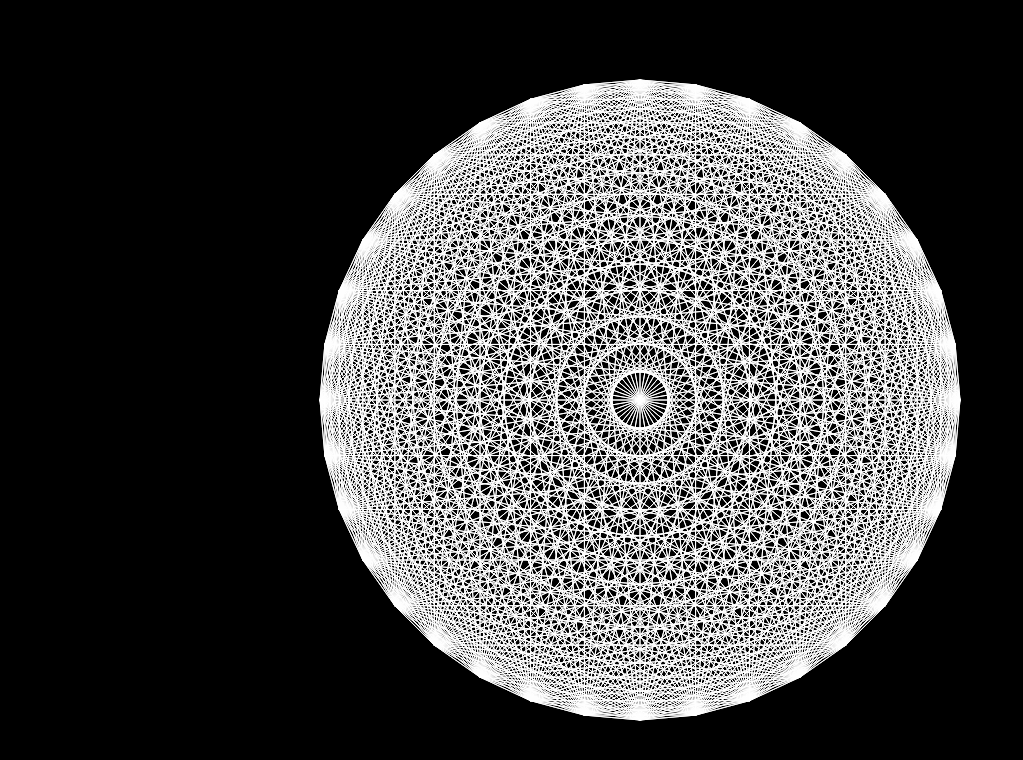
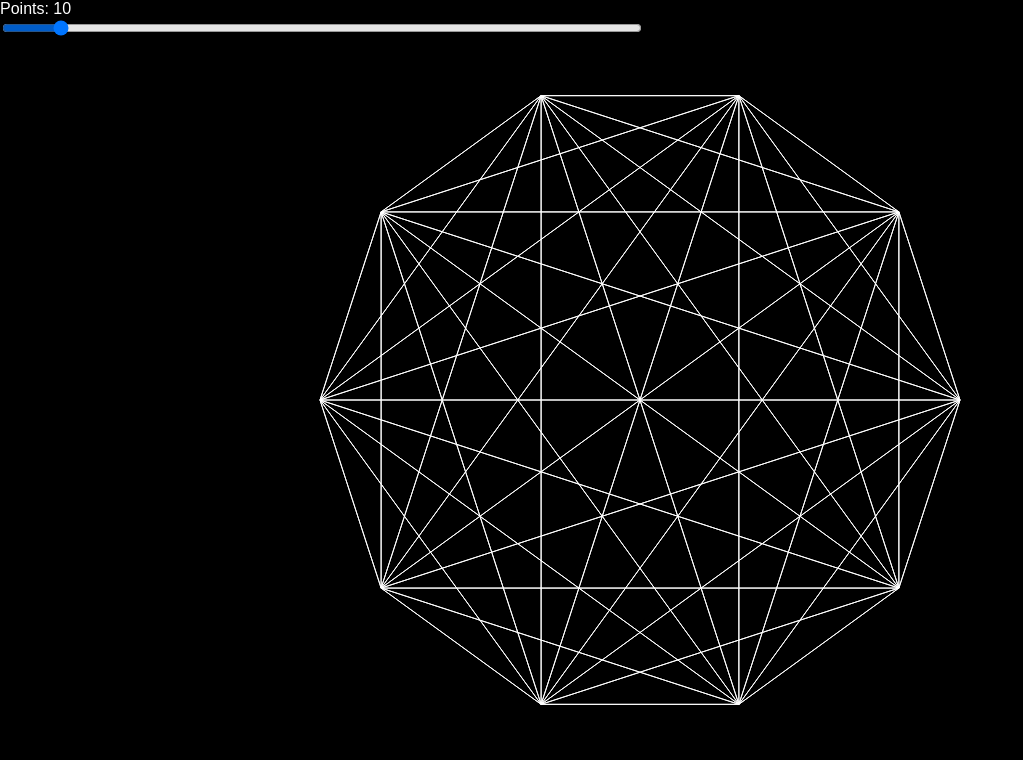
Before and after one commit to developenguin/lines, a plain HTML site: page index.html in a window 1280 px wide. Shown: the whole page, without its empty margins (0-1023 px from the left). Drawn offline with Linux system fonts and the light colour scheme.

Commit message:
Add simple slider for amount of points, get some variables out of the global space

```diff
--- a/index.html
+++ b/index.html
@@ -8,6 +8,10 @@
 </head>
 <body>
   <canvas id="app"></canvas>
+  <div id="controls">
+    <label for="points">Points: <span id="points-label"></span></label>
+    <input id="points" type="range" min="2" max="100" value="10" />
+  </div>
   <script src="./index.js" type="text/javascript"></script>
 </body>
 </html>
--- a/index.js
+++ b/index.js
@@ -1,28 +1,56 @@
 const canvas = document.getElementById('app'),
-      ctx = canvas.getContext('2d');
-
-let circleRadius,
-    n;
+      ctx = canvas.getContext('2d'),
+      pointsInput = document.getElementById('points');
 
 canvas.width = window.innerWidth;
 canvas.height = window.innerHeight;
 ctx.imageSmoothingEnabled = true;
 ctx.imageSmoothingQuality = 'high';
 
+function registerEventListeners() {
+
+  pointsInput.addEventListener('change', () => {
+
+    resetCanvas();
+
+    const n = getNValue();
+
+    connectAllPoints(
+      getPointsForN(n)
+    );
+
+  });
+
+}
+
 function init() {
 
-  circleRadius = canvas.width > canvas.height
-    ? canvas.height / 2.5
-    : canvas.width / 2.5;
+  const n = getNValue();
 
-  n = 36;
+  resetCanvas();
+
+  connectAllPoints(
+    getPointsForN(n)
+  );
+
+  registerEventListeners();
+
+}
+
+function getNValue() {
+
+  const n = parseInt(pointsInput.value, 10);
+
+  document.getElementById('points-label').innerText = `${n}`;
+
+  return n;
+
+}
+
+function resetCanvas() {
 
   ctx.fillStyle = 'black';
   ctx.fillRect(0, 0, canvas.width, canvas.height);
-
-  connectAllPoints(
-    getPointsForN(n)
-  )
 
 }
 
@@ -51,7 +79,10 @@ function getPointsForN(n) {
 
   const points = [],
         center = getCanvasCenter(),
-        segmentAngle = 2 * Math.PI / n;
+        segmentAngle = 2 * Math.PI / n,
+        circleRadius = canvas.width > canvas.height
+          ? canvas.height / 2.5
+          : canvas.width / 2.5;
 
   for (let i = 1; i <= n; i++) {
     points.push({
--- a/styles.css
+++ b/styles.css
@@ -1,7 +1,26 @@
 body {
   margin: 0;
+  position: relative;
+  font-family: Arial, sans-serif;
 }
 
 canvas {
   display: block;
 }
+
+label {
+  color: white;
+  display: block;
+}
+
+#controls {
+  position: absolute;
+  top: 0;
+  left: 0;
+  width: 100%;
+  height: 100%;
+}
+
+#points {
+  width: 50%;
+}
```
